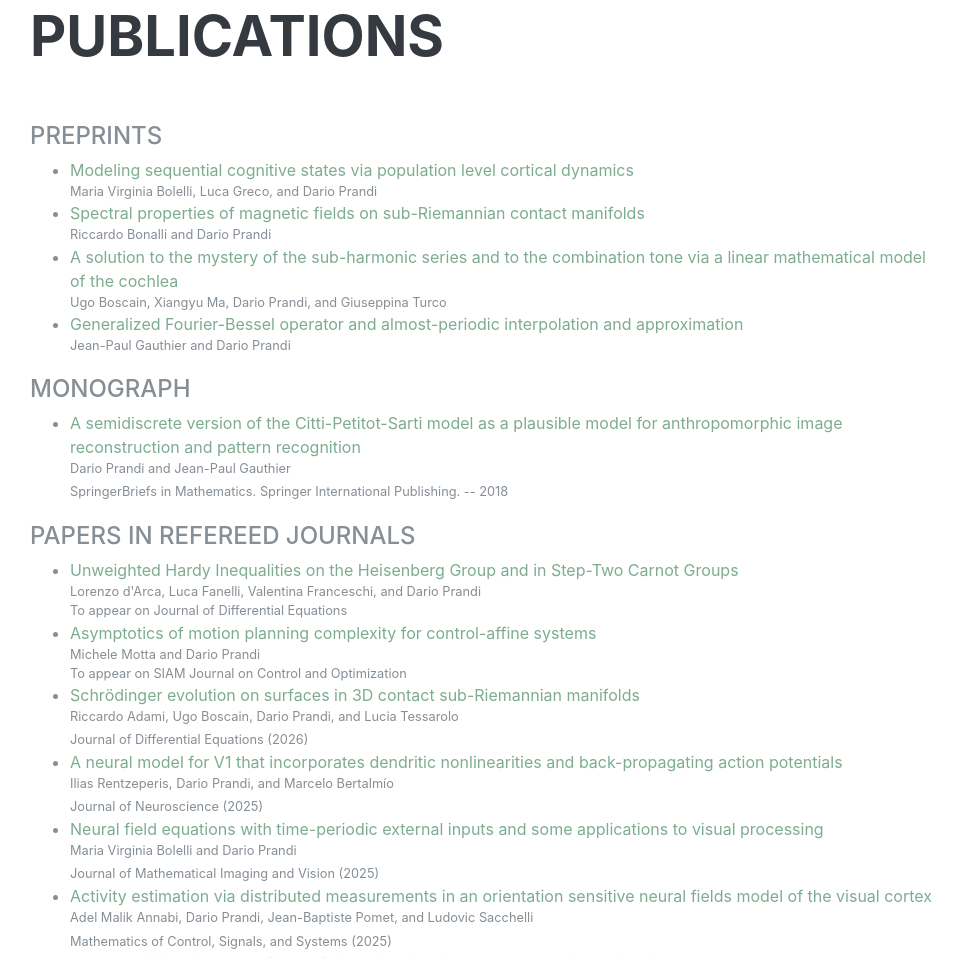
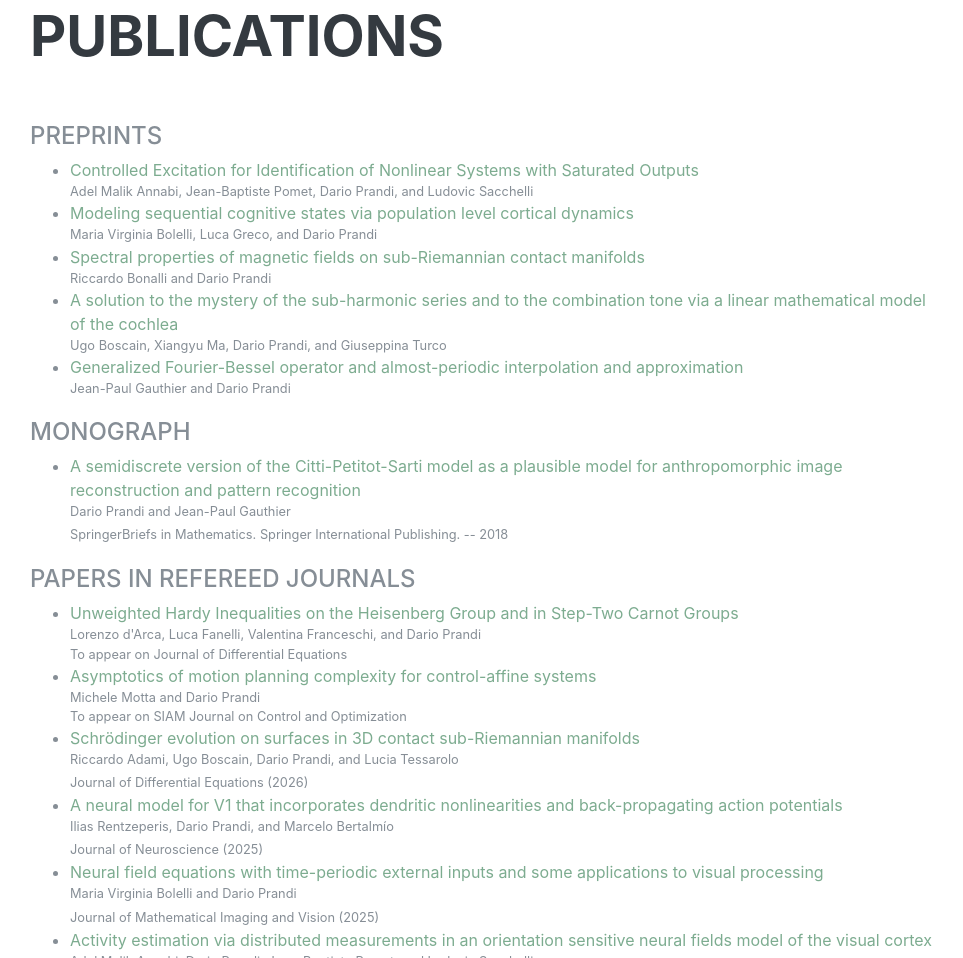
Before and after one commit to dprn/dprn.github.io, a plain HTML site: page index.html in a window 1280 px wide. Shown: the part 846-1804 px from the top of the page, without its empty margins (290-1253 px from the left). Drawn offline with Linux system fonts and the light colour scheme; some icons are missing; a web font is replaced by a local one.

Commit message:
Add Annabi, Pomet, Prandi and Sacchelli preprint on saturated outputs
Co-Authored-By: Claude Opus 5.5 <noreply@anthropic.com>

```diff
--- a/index.html
+++ b/index.html
@@ -78,6 +78,12 @@
           Preprints
         </div>
         <ul class="publications">
+          <li>
+            <a href="https://arxiv.org/abs/2611.09188">
+              Controlled Excitation for Identification of Nonlinear Systems with Saturated Outputs
+            </a>
+            <p>Adel Malik Annabi, Jean-Baptiste Pomet, Dario Prandi, and Ludovic Sacchelli</p>
+          </li>
           <li>
             <a href="https://arxiv.org/abs/2605.02365">
               Modeling sequential cognitive states via population level cortical dynamics
```
